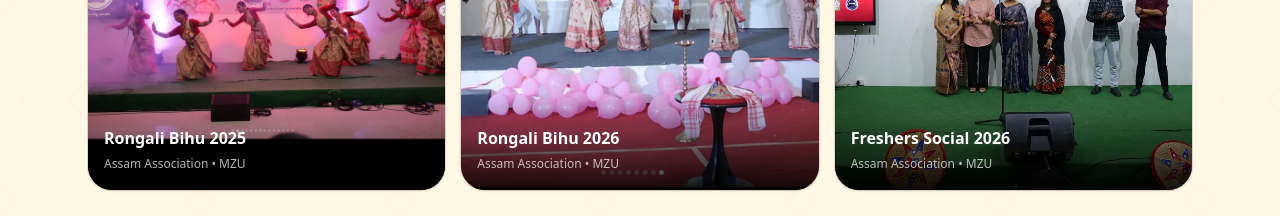
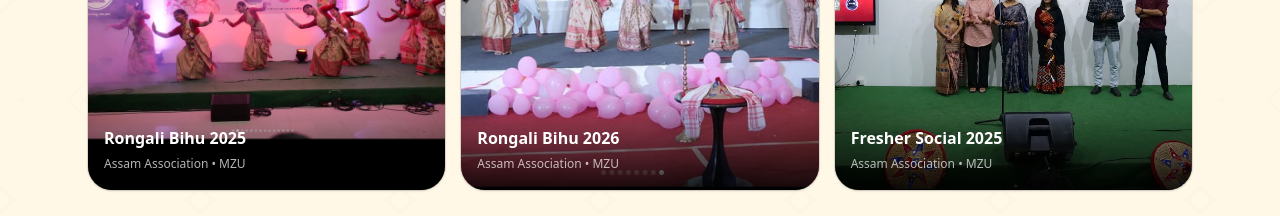
Before and after one commit to mrigangha/assam, a Next.js app: page / in a window 1280 px wide. Shown: the part 6200-6416 px from the top of the page. Built offline with nearby package versions, Linux system fonts and the light colour scheme.

Commit message:
Gallery tile: Fresher Social 2025

```diff
--- a/src/components/Language.tsx
+++ b/src/components/Language.tsx
@@ -177,7 +177,7 @@ const en = {
     tiles: [
       ["Rongali Bihu 2025", "💃"],
       ["Rongali Bihu 2026", "🥁"],
-      ["Freshers Social 2026", "🎓"],
+      ["Fresher Social 2025", "🎓"],
     ] as [string, string][],
   },
   join: {
@@ -392,7 +392,7 @@ const as: Dict = {
     tiles: [
       ["ৰঙালী বিহু ২০২৫", "💃"],
       ["ৰঙালী বিহু ২০২৬", "🥁"],
-      ["নৱাগত আদৰণি ২০২৬", "🎓"],
+      ["নৱাগত আদৰণি ২০২৫", "🎓"],
     ],
   },
   join: {
```
